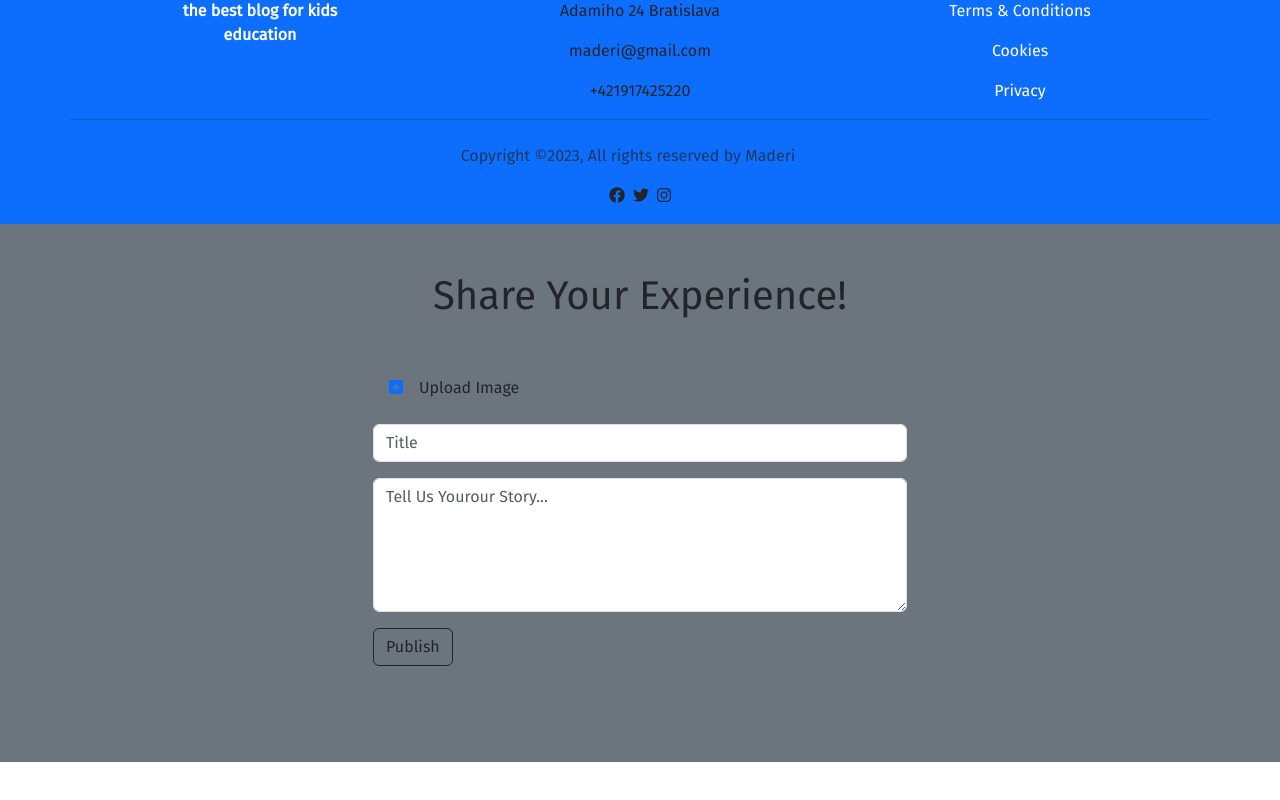
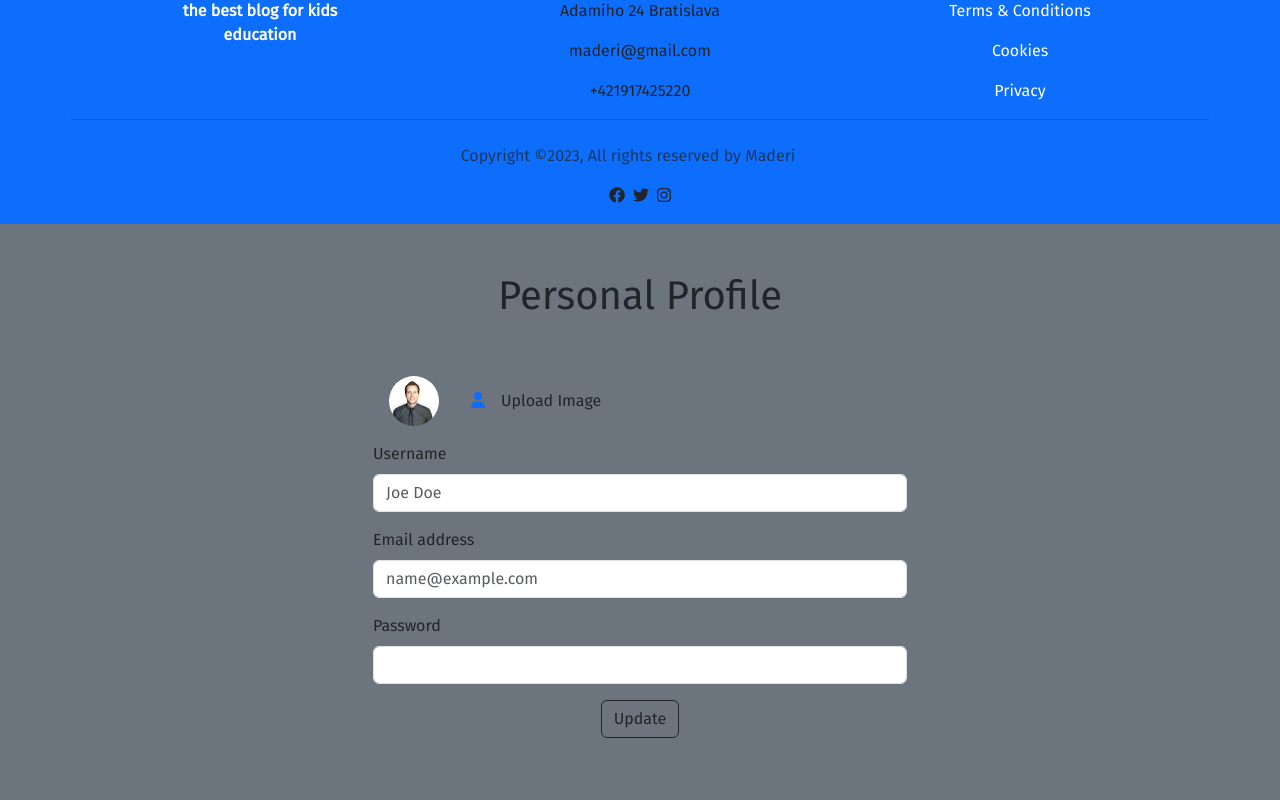
Before and after one commit to maderi21/blog, a React (Create React App) app: page / in a window 1280 px wide. Shown: the part 2539-3339 px from the top of the page. Before the commit the page ends 3301 px from the top, so only its background shows below. Built offline with nearby package versions, Linux system fonts and the light colour scheme; the HTML template or start-up script is replaced by a standard one; a web font is replaced by a local one.

Commit message:
settings

```diff
--- a/src/App.js
+++ b/src/App.js
@@ -5,7 +5,7 @@ import Text from "./components/Text";
 import Recent from "./components/Recent";
 import Signin from "./components/Signin";
 import Footer from "./components/Footer";
-import Write from "./pages/Write";
+import Settings from "./pages/Settings";
 
 function App() {
   return (
@@ -17,7 +17,7 @@ function App() {
         <Recent />
         <Signin />
         <Footer />
-        <Write />
+        <Settings />
       </div>
     </>
   );
--- /dev/null
+++ b/src/pages/Settings.jsx
@@ -0,0 +1,86 @@
+import { Container } from "react-bootstrap";
+import { FontAwesomeIcon } from "@fortawesome/react-fontawesome";
+import { faUser } from "@fortawesome/free-solid-svg-icons";
+import login from "../images/login.jpg";
+
+const Settings = () => {
+  return (
+    <Container>
+      <div className="d-flex justify-content-center ">
+        <div className="container mb-5">
+          <div className="row">
+            <div className="text-center py-4 my-4">
+              <h1>Personal Profile</h1>
+            </div>
+          </div>
+          <div className="row d-flex justify-content-center">
+            <div className="col-md-6">
+              <form className="pb-5">
+                <div className="mb-3">
+                  <img
+                    className="rounded-circle mx-3"
+                    src={login}
+                    alt="login"
+                    width="50"
+                    height="50"
+                  />
+                  <label htmlFor="fileInput" className="form-label">
+                    <FontAwesomeIcon
+                      className="text-primary mx-3"
+                      icon={faUser}
+                    />
+                    Upload Image
+                  </label>
+                  <input
+                    type="file"
+                    id="fileInput"
+                    style={{ display: "none" }}
+                  />
+                </div>
+                <div className="mb-3">
+                  <label for="exampleForm" className="form-label">
+                    Username
+                  </label>
+                  <input
+                    type="text"
+                    className="form-control"
+                    id="exampleForm"
+                    placeholder="Joe Doe"
+                  />
+                </div>
+                <div className="mb-3">
+                  <label for="exampleFormControlInput1" className="form-label">
+                    Email address
+                  </label>
+                  <input
+                    type="email"
+                    className="form-control"
+                    id="exampleFormControlInput1"
+                    placeholder="name@example.com"
+                  />
+                </div>
+                <div className="mb-3">
+                  <label htmlFor="exampleInputPassword1" className="form-label">
+                    Password
+                  </label>
+                  <input
+                    type="password"
+                    className="form-control"
+                    id="exampleInputPassword1"
+                  />
+                </div>
+                <div className="text-center">
+                  <button type="submit" className="btn btn-outline-dark">
+                    Update
+                  </button>
+                </div>
+              </form>
+            </div>
+          </div>
+        </div>
+      </div>
+    </Container>
+  );
+};
+
+export default Settings;
```
